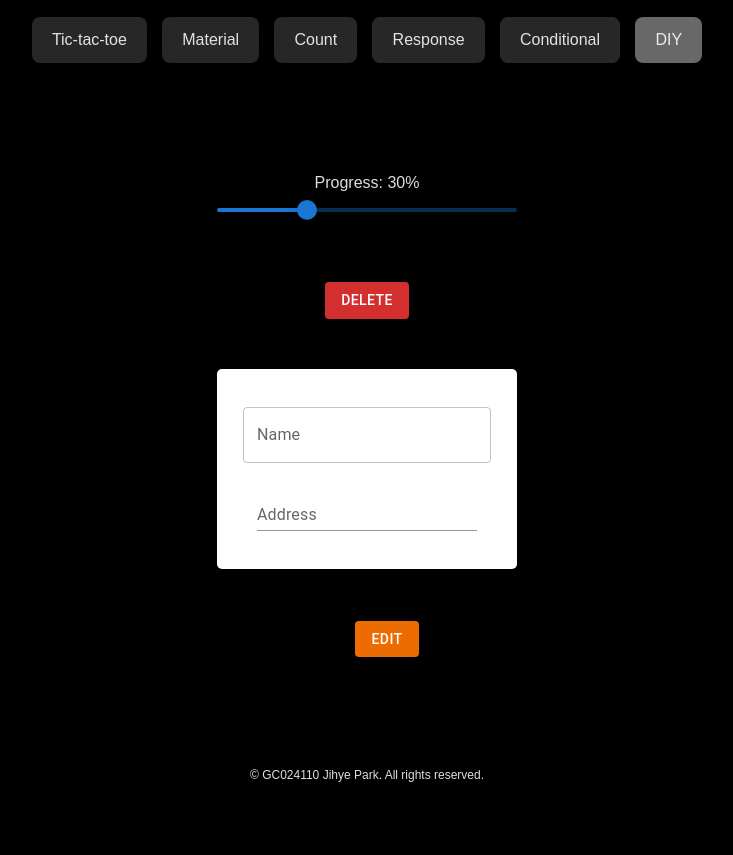
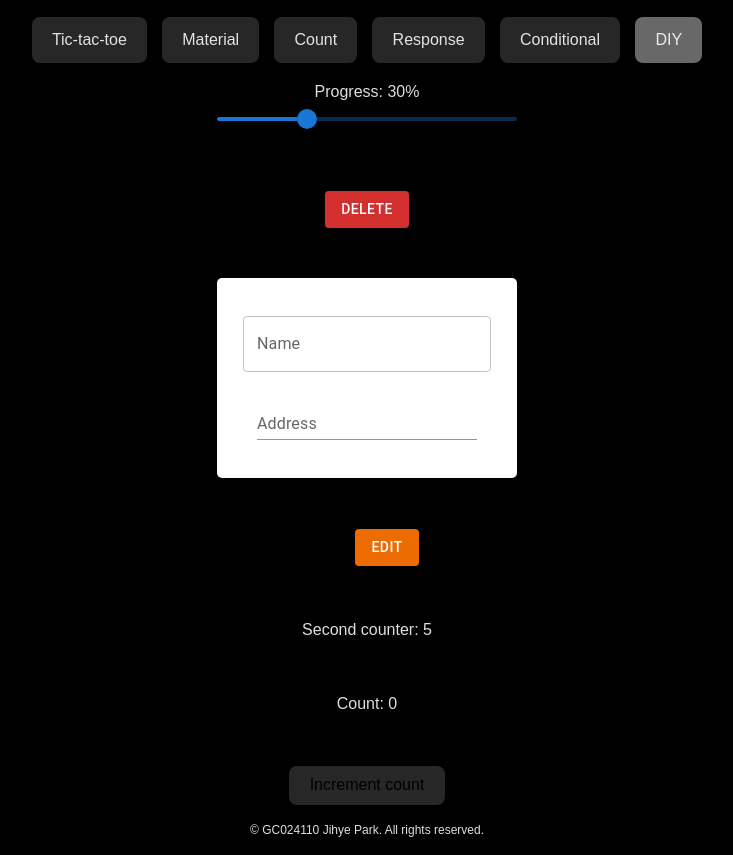
Before and after one commit to FED-104-6/react-024110, a React (Vite) app: page /diy in a window 1280 px wide. Shown: the whole page, without its empty margins (273-1006 px from the left). Before the commit the page ends 800 px from the top, so only its background shows below. Built offline with nearby package versions, Linux system fonts and the light colour scheme; some icons are missing.

Commit message:
250910: done DIY9 & DIY10

```diff
--- a/src/pages/06_DIY.jsx
+++ b/src/pages/06_DIY.jsx
@@ -1,13 +1,26 @@
 import styled from "@emotion/styled";
 import { Slider, TextField, IconButton, Tooltip, Button } from "@mui/material";
 import EditIcon from "@mui/icons-material/Edit";
-import { useRef, useState } from "react";
+import { useEffect, useRef, useState } from "react";
 
 export default function DIY() {
     const [inputName, setInputName] = useState("");
     const [inputAddress, setInputAddress] = useState("");
     const [progress, setProgress] = useState(30);
     const inputRef = useRef(null);
+
+    // Hooks DIY9
+    const [counter, setCounter] = useState(0);
+    useEffect(() => {
+        const interval = setInterval(() => {
+            setCounter((prevCounter) => prevCounter + 1);
+        }, 1000);
+
+        return () => clearInterval(interval);
+    }, []);
+
+    // Hooks DIY10
+    const [count, setCount] = useState(0);
 
     return (
         <Background>
@@ -41,6 +54,13 @@ export default function DIY() {
                     Edit
                 </Button>
             </Tooltip>
+
+            {/* Hooks DIY 9 */}
+            <p>Second counter: {counter}</p>
+
+            {/* Hooks DIY 10 */}
+            <p>Count: {count}</p>
+            <button onClick={() => setCount(count + 1)}>Increment count</button>
         </Background>
     );
 }
```
